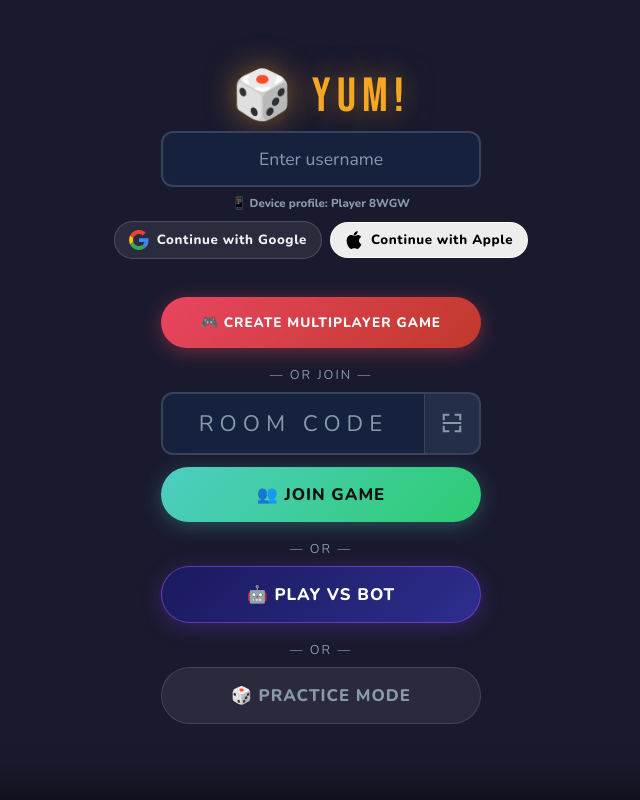
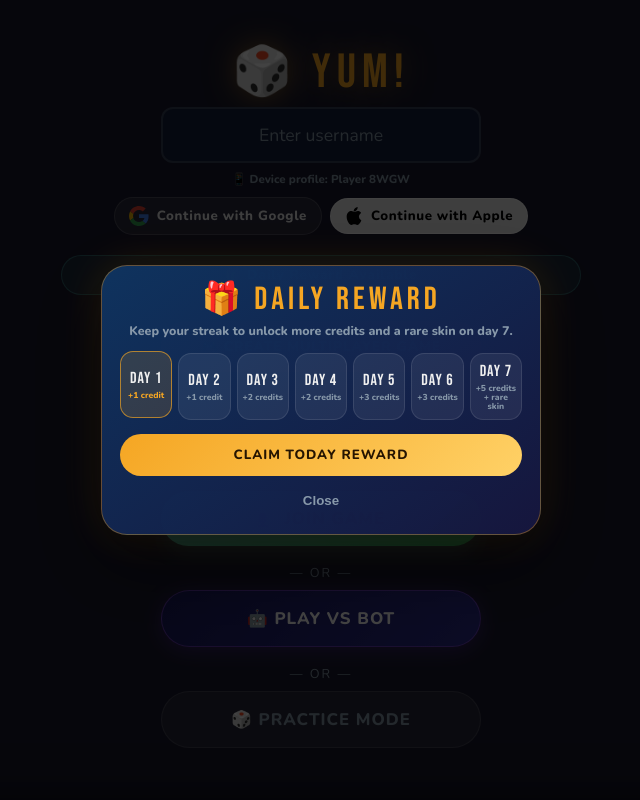
Before and after one commit to 0pixelz/yum, a plain HTML site: page index.html in a window 1280 px wide. Shown: the top 800 px of the page, without its empty margins (319-959 px from the left). Drawn offline with nearby package versions, Linux system fonts and the light colour scheme; no server answers; animation ran at ten frames a second.

Commit message:
Load daily rewards and lobby upgrade script

```diff
--- a/index.html
+++ b/index.html
@@ -134,5 +134,6 @@
 <script src="js/yum-roll-celebration.js"></script>
 <script src="js/skin-store-upgrade.js"></script>
 <script src="js/per-die-color-palette.js"></script>
+<script src="js/daily-rewards-lobby-upgrade.js"></script>
 </body>
 </html>
```
